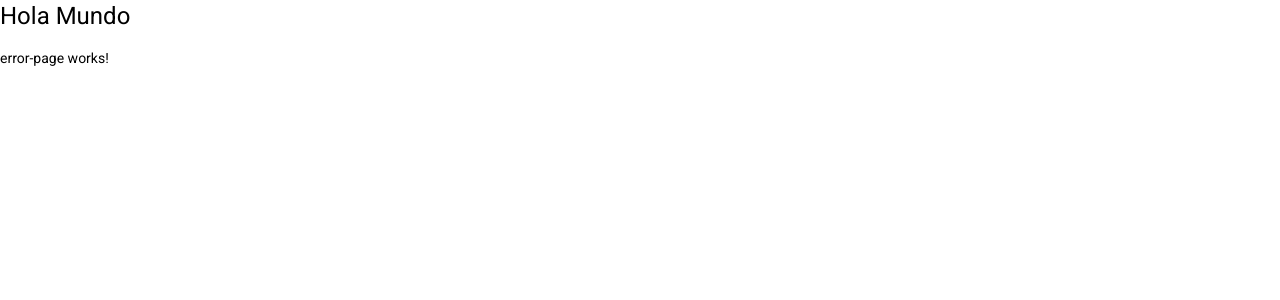
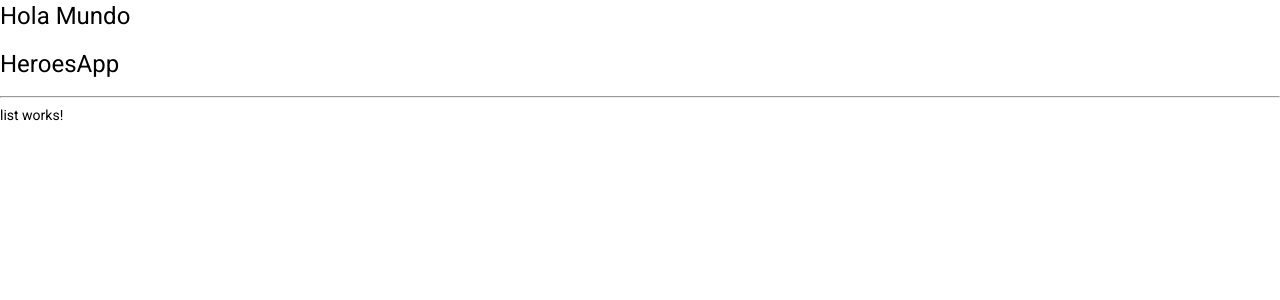
Before and after one commit to SergioGordillo/HeroesAppAngular, an Angular app: page /heroes/list in a window 1280 px wide. Before the commit this address led to /error. Shown: the top 300 px of the page. Built offline with nearby package versions, Linux system fonts and the light colour scheme.

Commit message:
Lazy load and children routes implemented

```diff
--- a/src/app/app-routing.module.ts
+++ b/src/app/app-routing.module.ts
@@ -7,6 +7,10 @@ const routes:Routes=[
   {
     path:'auth',
     loadChildren: () => import('./auth/auth.module').then(m => m.AuthModule)
+  },
+  {
+    path:'heroes',
+    loadChildren: () => import('./heroes/heroes.module').then(m => m.HeroesModule)
   },
   {
       path:'error',
--- a/src/app/heroes/heroes.module.ts
+++ b/src/app/heroes/heroes.module.ts
@@ -1,10 +1,13 @@
 import { NgModule } from '@angular/core';
 import { CommonModule } from '@angular/common';
+import { HeroesRoutingModule } from './heroes-routing.module';
+
 import { AddComponent } from './pages/add/add.component';
 import { SearchComponent } from './pages/search/search.component';
 import { HeroComponent } from './pages/hero/hero.component';
 import { HomeComponent } from './pages/home/home.component';
 import { ListComponent } from './pages/list/list.component';
+
 
 
 
@@ -17,7 +20,8 @@ import { ListComponent } from './pages/list/list.component';
     ListComponent
   ],
   imports: [
-    CommonModule
+    CommonModule,
+    HeroesRoutingModule
   ]
 })
 export class HeroesModule { }
--- a/src/app/heroes/pages/home/home.component.html
+++ b/src/app/heroes/pages/home/home.component.html
@@ -1 +1,4 @@
-<p>home works!</p>
+<h1>HeroesApp</h1>
+<hr/>
+
+<router-outlet></router-outlet>
```
Also changed, not shown: src/app/heroes/heroes-routing.module.ts (added, +53 -0 lines).
